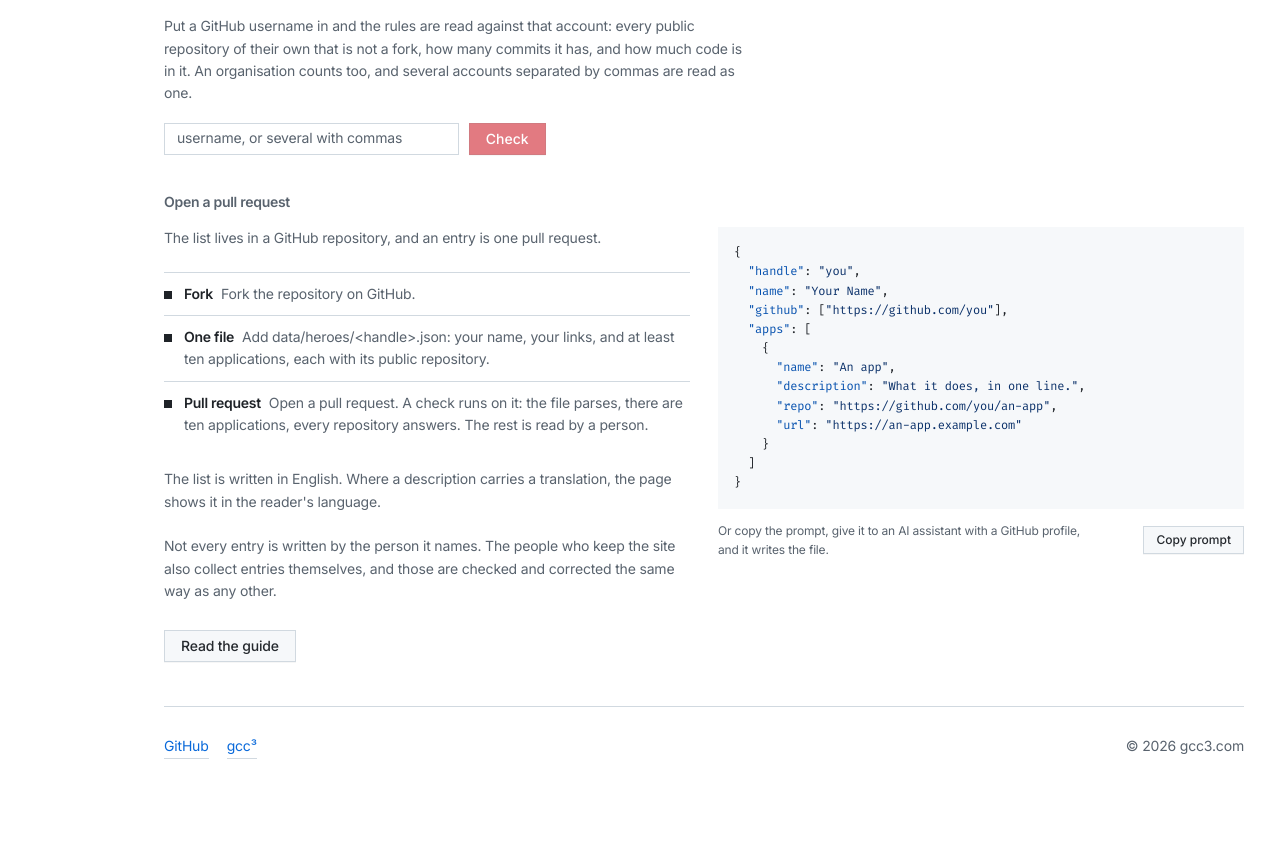
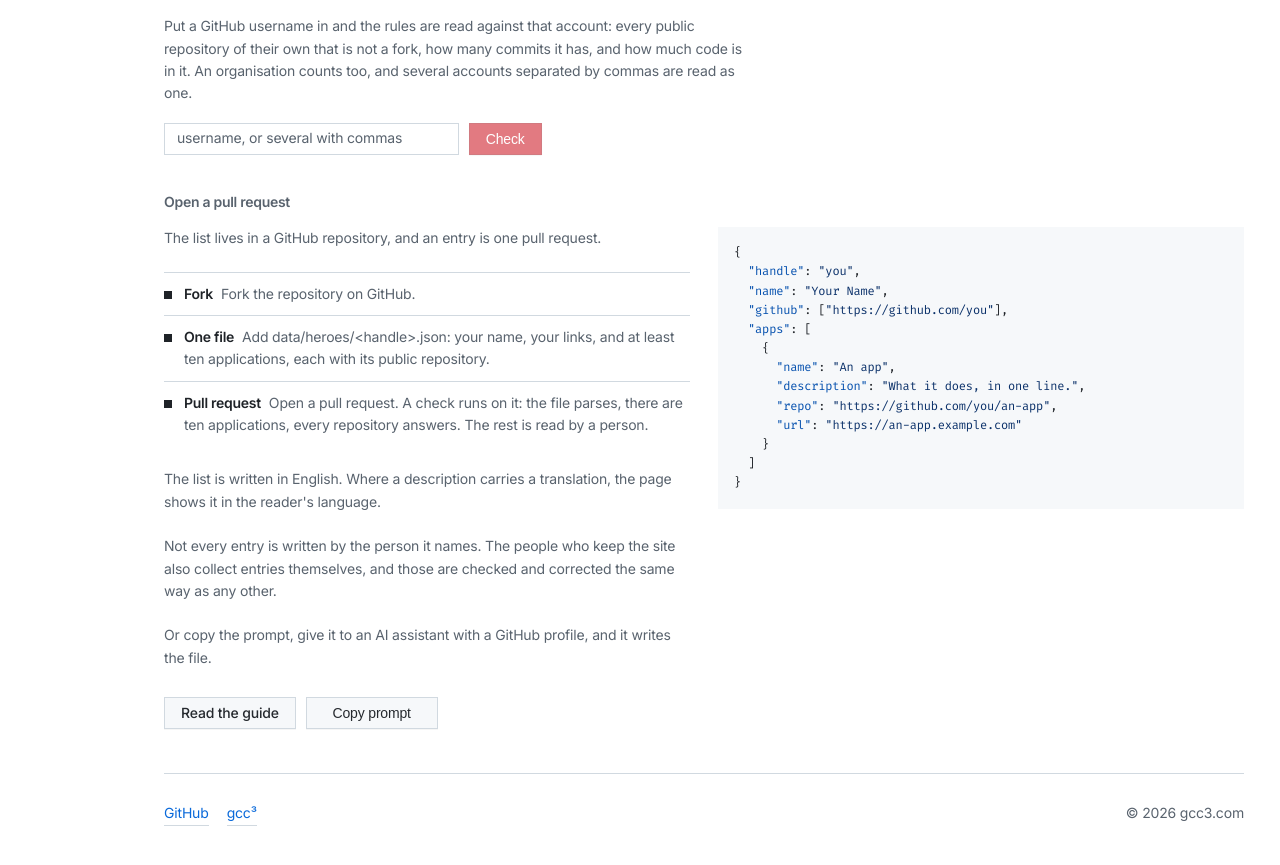
Before and after one commit to lhypds/heroes, a React (Vite) app: page / in a window 1280 px wide. Shown: the part 1545-2410 px from the top of the page. Before the commit the page ends 2352 px from the top, so only its background shows below. Built offline with nearby package versions, Linux system fonts and the light colour scheme.

Commit message:
Improve UI

```diff
--- a/data/cleaning.js
+++ b/data/cleaning.js
@@ -409,6 +409,10 @@ const count = async (login) => {
             page = smaller;
             continue;
           }
+          // What was counted before GitHub gave out may already be over the
+          // bar, and then it decides on its own; only when it is not is
+          // there nothing to say.
+          if (commits >= SAMPLE * PER_REPO) break;
           sql.counted.run(null, null, -1, login);
           done();
           console.log(`${login}: ${UNCOUNTABLE}`);
--- /dev/null
+++ b/src/button.module.css
@@ -0,0 +1,73 @@
+/* Every button on the page: the filled one and the outlined one, and nothing
+   else. Some are links and some are controls — "Be a hero" goes down the
+   page, "Copy prompt" copies — and they are the same box either way, so the
+   page has one button in two colors rather than four buttons.
+
+   Primer's .btn, square: 32px tall, medium weight, a 1px border, and the
+   colors changing over 80ms. GitHub pads it five pixels over a 20px line;
+   6px over an 18px line is the same box. The face, its size and its
+   tracking are the page's own — see global.css, which hands them to a
+   <button> as well as to an <a>. */
+.primary,
+.secondary {
+  display: inline-block;
+  padding: 6px 16px;
+  font-size: 14px;
+  font-weight: 500;
+  line-height: 18px;
+  text-align: center;
+  text-decoration: none;
+  border: 1px solid;
+  cursor: pointer;
+  transition:
+    color 80ms cubic-bezier(0.33, 1, 0.68, 1),
+    background-color 80ms cubic-bezier(0.33, 1, 0.68, 1),
+    border-color 80ms cubic-bezier(0.33, 1, 0.68, 1),
+    box-shadow 80ms cubic-bezier(0.33, 1, 0.68, 1);
+}
+
+.primary {
+  background: var(--primary-bg);
+  color: var(--primary-fg);
+  border-color: var(--primary-border);
+  box-shadow: var(--primary-shadow);
+}
+
+.primary:hover:not(:disabled) {
+  background: var(--primary-hover);
+}
+
+.primary:active:not(:disabled) {
+  background: var(--primary-active);
+}
+
+.secondary {
+  background: var(--button-bg);
+  color: var(--button-fg);
+  border-color: var(--button-border);
+  box-shadow: var(--button-shadow);
+}
+
+.secondary:hover:not(:disabled) {
+  background: var(--button-hover-bg);
+  color: var(--button-hover-fg);
+}
+
+.secondary:active:not(:disabled) {
+  background: var(--button-active-bg);
+  color: var(--button-hover-fg);
+}
+
+/* One that cannot be pressed yet — the check, with nothing typed into it. A
+   link is never in this state; only a control is. */
+.primary:disabled,
+.secondary:disabled {
+  opacity: 0.6;
+  cursor: default;
+}
+
+.primary:focus-visible,
+.secondary:focus-visible {
+  outline: 2px solid var(--focus);
+  outline-offset: 2px;
+}
--- a/src/components/Check/Check.jsx
+++ b/src/components/Check/Check.jsx
@@ -2,6 +2,7 @@ import { useEffect, useRef, useState } from "react";
 import { useTranslation } from "react-i18next";
 import Hundred from "../Hundred";
 import { HUNDRED } from "../../constants";
+import buttons from "../../button.module.css";
 import styles from "./check.module.css";
 
 // A GitHub account, read against the three rules: how many of that account's
@@ -276,7 +277,7 @@ export default function Check() {
             enterKeyHint="go"
           />
         </div>
-        <button className={styles.primary} type="submit" disabled={running || asked.length === 0 || tooMany}>
+        <button className={buttons.primary} type="submit" disabled={running || asked.length === 0 || tooMany}>
           {t("check.submit")}
         </button>
       </form>
--- a/src/components/Check/check.module.css
+++ b/src/components/Check/check.module.css
@@ -88,43 +88,8 @@
   outline: none;
 }
 
-/* Primer's .btn-primary, as the page's other filled button. */
-.primary {
-  padding: 6px 16px;
-  font-family: inherit;
-  font-size: 14px;
-  font-weight: 500;
-  line-height: 18px;
-  text-align: center;
-  background: var(--primary-bg);
-  color: var(--primary-fg);
-  border: 1px solid var(--primary-border);
-  box-shadow: var(--primary-shadow);
-  cursor: pointer;
-  transition:
-    color 80ms cubic-bezier(0.33, 1, 0.68, 1),
-    background-color 80ms cubic-bezier(0.33, 1, 0.68, 1),
-    border-color 80ms cubic-bezier(0.33, 1, 0.68, 1),
-    box-shadow 80ms cubic-bezier(0.33, 1, 0.68, 1);
-}
-
-.primary:hover:not(:disabled) {
-  background: var(--primary-hover);
-}
-
-.primary:active:not(:disabled) {
-  background: var(--primary-active);
-}
-
-.primary:disabled {
-  opacity: 0.6;
-  cursor: default;
-}
-
-.primary:focus-visible {
-  outline: 2px solid var(--focus);
-  outline-offset: 2px;
-}
+/* The button beside it is button.module.css's filled one, as the page's
+   other buttons are. */
 
 /* One line under the field: how far the check has got, or what went wrong.
    It keeps its height either way, so nothing below it jumps. */
--- a/src/components/Lead/lead.module.css
+++ b/src/components/Lead/lead.module.css
@@ -53,7 +53,6 @@
   border-bottom: 1px solid transparent;
   background: none;
   font: inherit;
-  letter-spacing: inherit;
   color: inherit;
   text-align: left;
   cursor: pointer;
--- a/src/global.css
+++ b/src/global.css
@@ -176,6 +176,19 @@
   border-radius: 0;
 }
 
+/* ress hands the form elements the page's font, but the browser sets their
+   letter-spacing to normal on its own account, so a <button> is set wider
+   than the <a> beside it — the same words in what looks like another face.
+   The tracking is inherited here as everything else is, and a link and a
+   control standing side by side are one thing. */
+button,
+input,
+optgroup,
+select,
+textarea {
+  letter-spacing: inherit;
+}
+
 html,
 body {
   overscroll-behavior: none;
--- a/src/pages/Home/Home.jsx
+++ b/src/pages/Home/Home.jsx
@@ -4,6 +4,7 @@ import { LanguageSwitcher, ThemeSwitcher, Lead, Json, Check, Boundary } from "@c
 import { LEADS } from "@utils/leads";
 import { REPO, GUIDE, HOME, HUNDRED } from "../../constants";
 import { EXAMPLE, PROMPT } from "../../prompt";
+import buttons from "../../button.module.css";
 import styles from "./home.module.css";
 
 // How long the button says the prompt was copied.
@@ -62,8 +63,8 @@ export default function Home() {
           <div className={styles.actions}>
             {/* Down the page to the steps, not out to the guide: the guide is
                 the last of those steps. */}
-            <a className={styles.primary} href="#join">{t("hero.join")}</a>
-            <a className={styles.secondary} href={REPO} target="_blank" rel="noopener">{t("hero.source")}</a>
+            <a className={buttons.primary} href="#join">{t("hero.join")}</a>
+            <a className={buttons.secondary} href={REPO} target="_blank" rel="noopener">{t("hero.source")}</a>
           </div>
         </div>
       </header>
@@ -136,17 +137,14 @@ export default function Home() {
             </ol>
             <p className={styles.note}>{t("join.language")}</p>
             <p className={styles.note}>{t("join.collected")}</p>
+            <p className={styles.note}>{t("join.prompt")}</p>
+            {/* The two ways of starting the file, side by side and the same
+                size: read it yourself, or hand the prompt to an assistant. */}
             <div className={styles.actions}>
-              <a className={styles.secondary} href={GUIDE} target="_blank" rel="noopener">{t("join.guide")}</a>
-            </div>
-          </div>
-          <div className={styles.example}>
-            <pre className={styles.code}><Json text={EXAMPLE} /></pre>
-            <div className={styles.prompt}>
-              <p className={styles.promptNote}>{t("join.prompt")}</p>
+              <a className={buttons.secondary} href={GUIDE} target="_blank" rel="noopener">{t("join.guide")}</a>
               <button
                 type="button"
-                className={`${styles.secondary} ${styles.copy}`}
+                className={buttons.secondary}
                 onClick={copyPrompt}
                 aria-live="polite"
               >
@@ -154,6 +152,7 @@ export default function Home() {
               </button>
             </div>
           </div>
+          <pre className={styles.code}><Json text={EXAMPLE} /></pre>
         </div>
       </section>
 
--- a/src/pages/Home/home.module.css
+++ b/src/pages/Home/home.module.css
@@ -87,63 +87,7 @@
   margin-top: 28px;
 }
 
-/* Primer's .btn, square: 32px tall, medium weight, a 1px border, and the
-   colors changing over 80ms. GitHub pads it five pixels over a 20px line;
-   6px over an 18px line is the same box. */
-.primary,
-.secondary {
-  display: inline-block;
-  padding: 6px 16px;
-  font-size: 14px;
-  font-weight: 500;
-  line-height: 18px;
-  text-align: center;
-  text-decoration: none;
-  border: 1px solid;
-  transition:
-    color 80ms cubic-bezier(0.33, 1, 0.68, 1),
-    background-color 80ms cubic-bezier(0.33, 1, 0.68, 1),
-    border-color 80ms cubic-bezier(0.33, 1, 0.68, 1),
-    box-shadow 80ms cubic-bezier(0.33, 1, 0.68, 1);
-}
-
-.primary {
-  background: var(--primary-bg);
-  color: var(--primary-fg);
-  border-color: var(--primary-border);
-  box-shadow: var(--primary-shadow);
-}
-
-.primary:hover {
-  background: var(--primary-hover);
-}
-
-.primary:active {
-  background: var(--primary-active);
-}
-
-.secondary {
-  background: var(--button-bg);
-  color: var(--button-fg);
-  border-color: var(--button-border);
-  box-shadow: var(--button-shadow);
-}
-
-.secondary:hover {
-  background: var(--button-hover-bg);
-  color: var(--button-hover-fg);
-}
-
-.secondary:active {
-  background: var(--button-active-bg);
-  color: var(--button-hover-fg);
-}
-
-.primary:focus-visible,
-.secondary:focus-visible {
-  outline: 2px solid var(--focus);
-  outline-offset: 2px;
-}
+/* The buttons themselves are button.module.css's, the page over. */
 
 /* The heroes' list while it is empty: one line, in the largest type below
    the wordmark. */
@@ -279,12 +223,6 @@
   color: var(--muted);
 }
 
-.example {
-  display: grid;
-  gap: 12px;
-  align-content: start;
-}
-
 .code {
   margin: 0;
   padding: 16px;
@@ -293,32 +231,6 @@
   line-height: 1.6;
   background: var(--soft);
   overflow-x: auto;
-}
-
-/* Under the file: a line on the prompt, and the button that copies it,
-   Primer's .btn-sm. */
-.prompt {
-  display: flex;
-  flex-wrap: wrap;
-  align-items: center;
-  justify-content: space-between;
-  gap: 10px 18px;
-}
-
-.promptNote {
-  margin: 0;
-  max-width: 32em;
-  font-size: 12px;
-  color: var(--muted);
-}
-
-.copy {
-  padding: 4px 12px;
-  font-family: inherit;
-  font-size: 12px;
-  line-height: 18px;
-  white-space: nowrap;
-  cursor: pointer;
 }
 
 /* Footer */
```
Also changed, not shown: data/CRAWL.txt, 1 other file (tests, documents, lock files or other folders).
